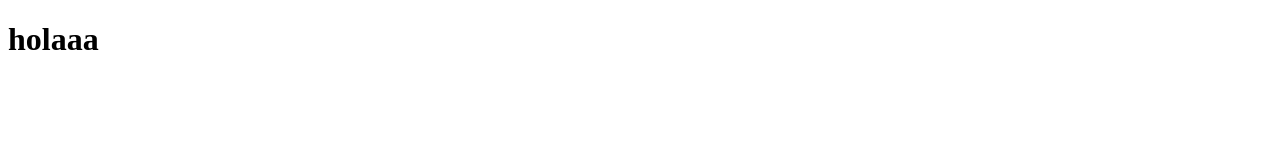
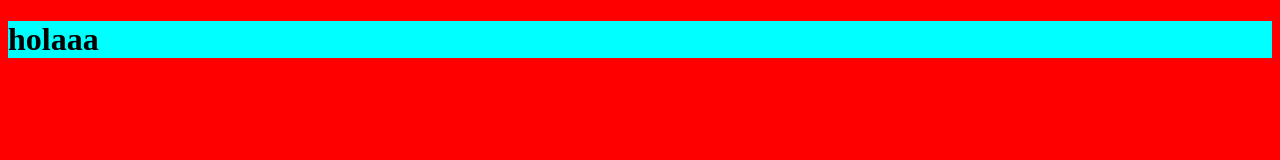
Before and after one commit to UrielPiaggio/Curso-git, a plain HTML site: page index.html in a window 1280 px wide. Drawn offline with Linux system fonts and the light colour scheme.

Commit message:
parrafo y color

```diff
--- /dev/null
+++ b/estilos.css
@@ -0,0 +1,6 @@
+body {
+    background-color: red;
+}
+h1 {
+    background-color: aqua;
+}
--- a/index.html
+++ b/index.html
@@ -4,7 +4,9 @@
     <meta charset="UTF-8">
     <meta http-equiv="X-UA-Compatible" content="IE=edge">
     <meta name="viewport" content="width=device-width, initial-scale=1.0">
-    <title>Document</title>
+    <title>Documento</title>
+    <link rel="stylesheet" href="estilos.css" type="text/css">
+
 </head>
 <body>
     <h1>holaaa</h1>
```
Also changed, not shown: js/javascript.js (added).
